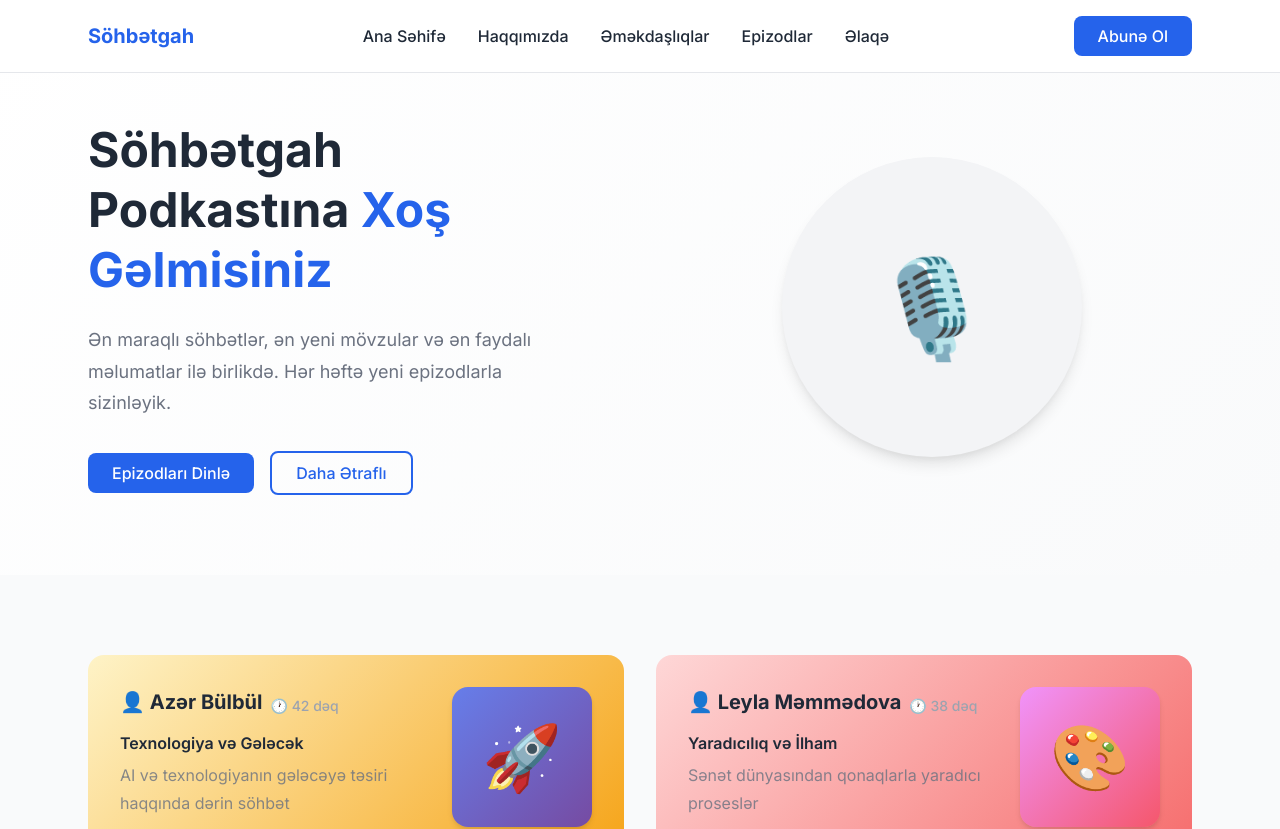
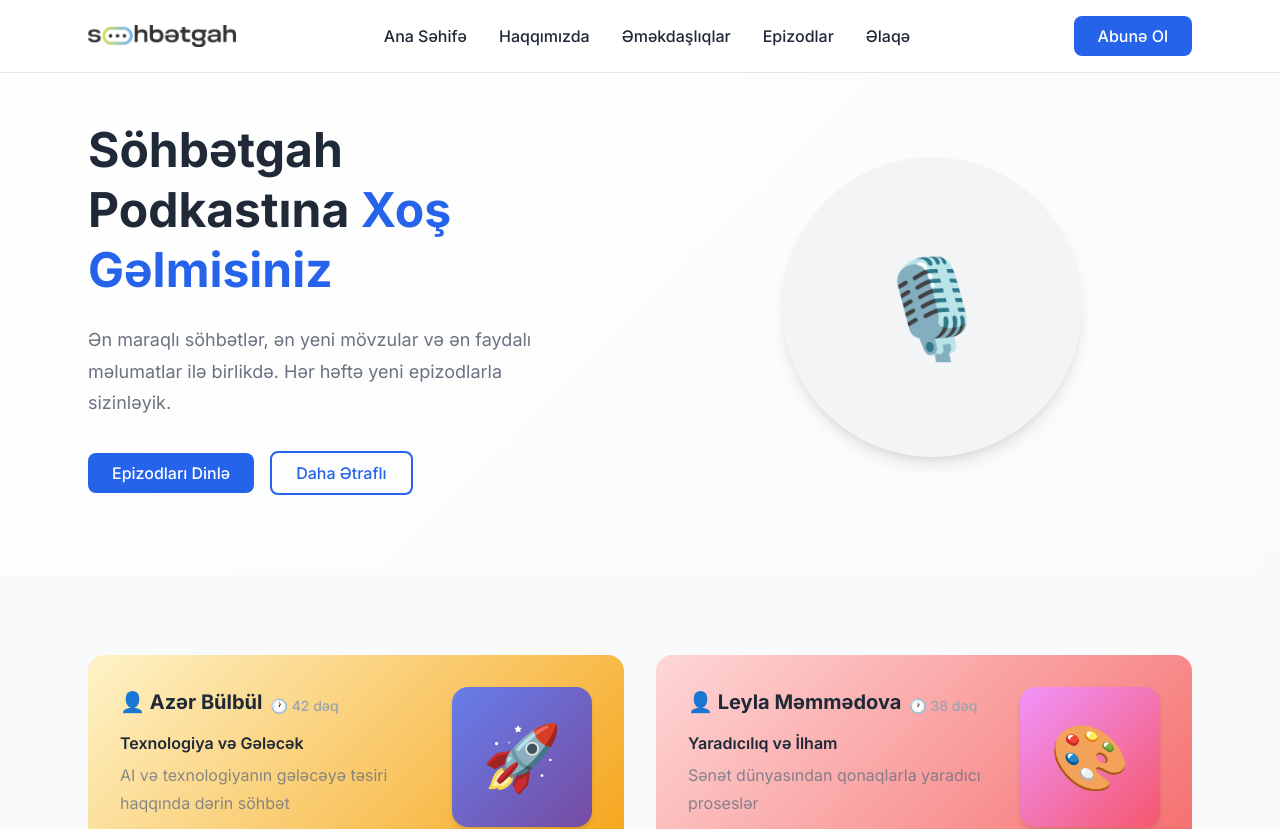
Before and after one commit to alikhayyam/sohbetgah4, a Vue app: page / in a window 1280 px wide. Shown: the top 829 px of the page. Built offline with nearby package versions, Linux system fonts and the light colour scheme.

Commit message:
Header düzəldildi

```diff
--- a/src/App.vue
+++ b/src/App.vue
@@ -17,7 +17,9 @@ const toggleMobileMenu = () => {
         <nav class="navbar">
           <!-- Logo -->
           <div class="navbar-brand">
-            <h2 class="brand-title">Söhbətgah</h2>
+            <a href="#home" class="brand-link" aria-label="Söhbətgah">
+              <img src="/SohbetgahLogoBlack.png" alt="Söhbətgah" class="brand-logo" />
+            </a>
           </div>
 
           <!-- Desktop Navigation -->
@@ -1028,22 +1030,40 @@ const toggleMobileMenu = () => {
 }
 
 .navbar {
-  display: flex;
-  align-items: center;
-  justify-content: space-between;
+  display: grid;
+  grid-template-columns: auto 1fr auto;
+  align-items: center;
   padding: 1rem 0;
   min-height: 70px;
 }
 
-.navbar-brand .brand-title {
-  font-size: var(--font-size-xl);
-  font-weight: var(--font-weight-bold);
-  color: var(--primary-color);
-  margin: 0;
+.navbar-brand {
+  align-self: stretch;
+  display: flex;
+  align-items: center;
+}
+
+.brand-link {
+  display: inline-flex;
+  align-items: center;
+}
+
+.brand-logo {
+  height: 22px;
+  width: auto;
+  display: block;
 }
 
 .desktop-nav {
   display: none;
+}
+
+.navbar-nav.desktop-nav {
+  justify-self: center;
+}
+
+.navbar-cta.desktop-nav {
+  justify-self: end;
 }
 
 .navbar-nav {
@@ -1093,6 +1113,8 @@ const toggleMobileMenu = () => {
   border: none;
   cursor: pointer;
   padding: 0;
+  justify-self: end;
+  grid-column: 3;
 }
 
 .mobile-menu-btn span {
@@ -1381,7 +1403,7 @@ const toggleMobileMenu = () => {
   width: 160px;
   height: 160px;
   border-radius: 1rem;
-  display: flex;
+    display: flex;
   align-items: center;
   justify-content: center;
   margin: 0 auto;
```
Also changed, not shown: public/SohbetgahLogoBlack.png (added).
